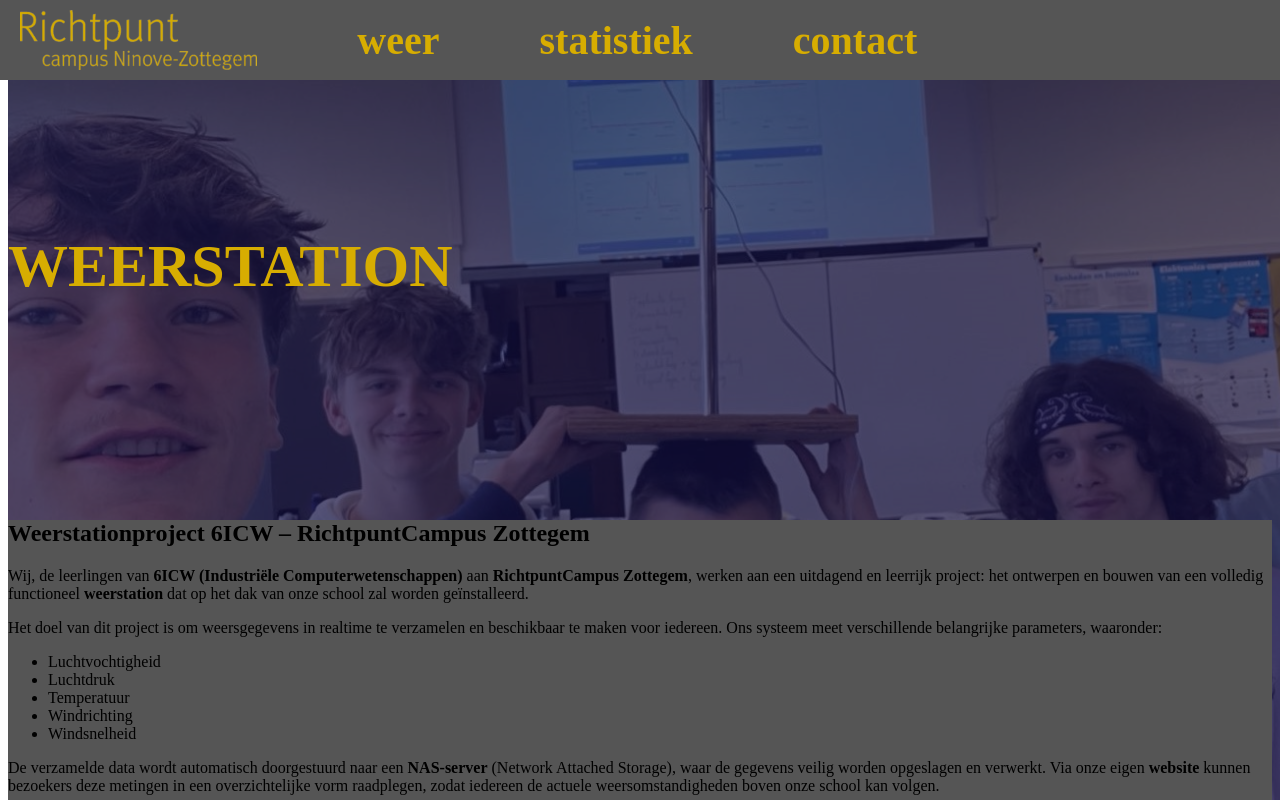
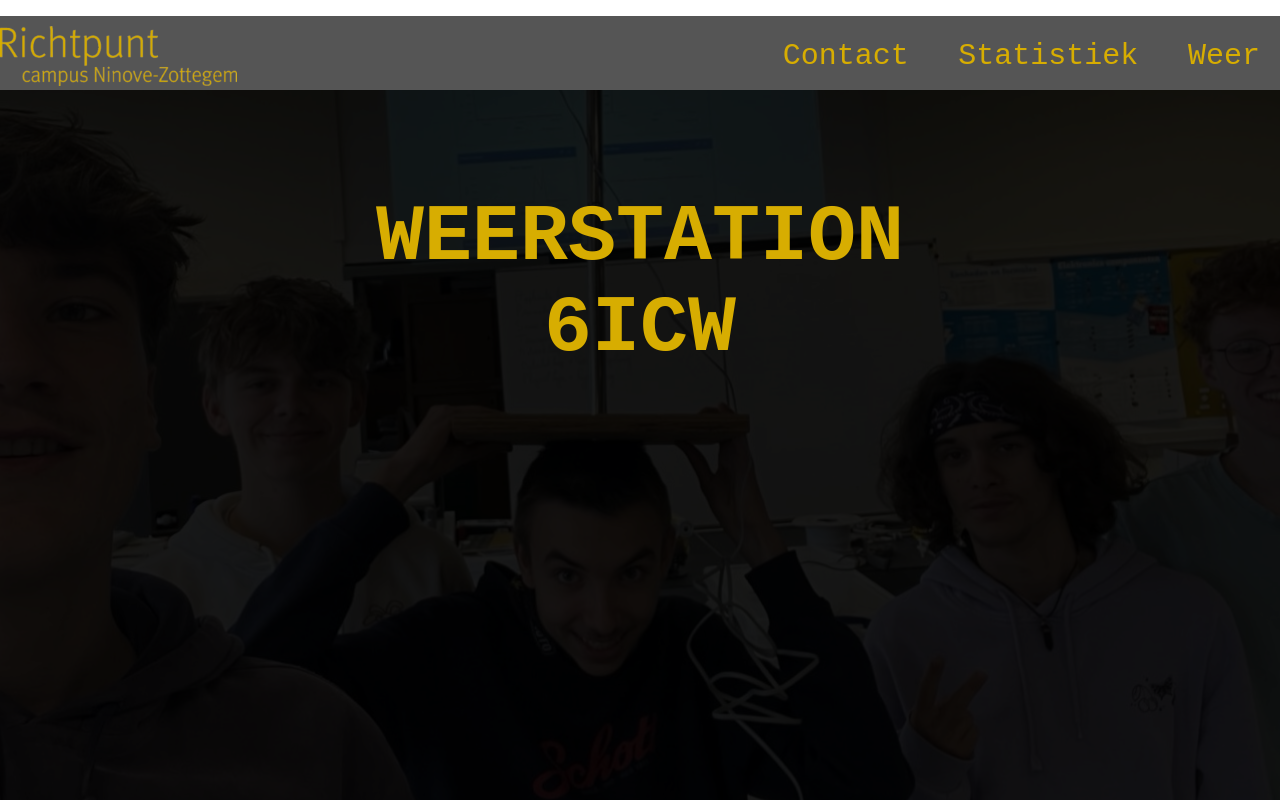
Before and after one commit to ottovb08/weerstation, a plain HTML site: page WEBSITE_WEER/html/index.html in a window 1280 px wide. Shown: the top 800 px of the page. Drawn offline with Linux system fonts and the light colour scheme.

Commit message:
homepage voorlopig af

```diff
--- a/WEBSITE_WEER/css/style.css
+++ b/WEBSITE_WEER/css/style.css
@@ -93,3 +93,10 @@
     background-color: #555555;
     top: 500px;
 }
+
+.content-area h2{
+    font-size: large;
+    margin: 0;
+    padding-top: 30px;
+    letter-spacing: 4px;
+}
--- a/WEBSITE_WEER/css/styles.css
+++ b/WEBSITE_WEER/css/styles.css
@@ -2,66 +2,120 @@
 *{
     margin: 0;
     padding: 0;
-    list-style: none;
-    text-decoration: none;
+}
+
+body{
+    font-family: 'Courier New', Courier, monospace;
+}
+
+header{
+    width: 100%;
+    height: 80px;
+    background-color: #555555;
+    position: fixed;
+}
+
+header::after{
+    content:"";
+    display: table;
+    clear: both;
+}
+
+.wrapper{
+    width: 90%;
+    margin: 0 auto;
 }
 
 
-.header {
-    width: 100vh;
+.logo{
     height: 80px;
-    background-color: #555555;
-    display: flex;
-    align-items: center;
-    padding-left: 20px;
+    width: auto;
+    line-height: 80px;
+    float: left;
 }
 
-/* Logo-container links boven */
-.logo_container {
-    top: 0;
-    left: 0;
-    padding: 10px;
+.logo img{
+    height: 60px;
+    width: auto;
+    vertical-align: middle;
 }
 
-/* Logo-afbeelding */
-.logo_container img {
-    height: 60px;
-    width: auto;
-    display: block;
+nav{
+    float: right;
+    line-height:80px;
 }
 
-.h-titel {
-    margin-left: 100px;
-}
-.h-titel a {
+nav a{
+    text-decoration: none;
+    padding: 0 20px;
     color: #d7ad01;
-    text-decoration: none;
-}
-.h-titel h2 {
-    font-size: 50px;
-    font-weight: bold;
+    font-size: 30px;
+    display: inline-block;
 }
 
-.footer{
-    background-color: #555555;
-    position: fixed;
-    bottom: 0;
-    width: 100vh;
-    text-align: center;
-    color: #d7ad01;
+nav a:hover{
+    background:#d7ad01;
+    color: #555555;
 }
 
 .banner{
-    width: 100vh;
-    height: 300px;
-    background-color: #d7ad01;
-    display: flex;
-    justify-content: center;
-    align-items: center;
+    background-image: url(/WEBSITE_WEER/assets/img/banner_index.jpg);
+    background-size:cover;
+    background-position: center center;
+    top: 90px;
+    height: 100vh;
+    position: fixed;
+    width: 100%;
 }
 
-.banner-img{
-    max-width: 100%;
-    max-height: 100%;
-    object-fit: contain;
+.banner::after{
+    content: '';
+    position: absolute;
+    top: 0;
+    left: 0;
+    display: block;
+    width: 100%;
+    height: 100%;
+    background: black;
+    opacity: .9;
+    z-index: -1;
 }
+
+.banner h2{
+    padding-top: 8%;
+    font-size: 80px;
+    text-align: center;
+    color: #d7ad01;
+    opacity: 1;
+}
+
+.content-I{
+    width: 100%;
+    height: auto;
+    position: relative;
+    background: #555555;
+    color: #d7ad01;
+    top: 800px;
+    padding-bottom: 2vh;
+}
+
+.tekst-I{
+    margin:2vh;
+}
+
+.tekst-I ul{
+    margin-left: 3vh;
+}
+
+.tekst-I h2{
+    text-align: center;
+}
+
+.footerI{
+    background: #555555;
+    color: #d7ad01;
+    text-align: center;
+    padding: 20px 0;
+    position: relative;
+    margin-top: 87vh;
+}
--- a/WEBSITE_WEER/html/index.html
+++ b/WEBSITE_WEER/html/index.html
@@ -5,68 +5,69 @@
     <meta charset="UTF-8">
     <meta name="viewport" content="width=device-width, initial-scale=1.0">
     <title>Document</title>
-    <link rel="stylesheet" href="/WEBSITE_WEER/css/style.css">
+    <link rel="stylesheet" href="/WEBSITE_WEER/css/styles.css">
 </head>
 
 <body>
-    <div class="header">
-        <div class="logo_container">
-            <a href="/WEBSITE_WEER/html/index.html"><img src="/WEBSITE_WEER/assets/img/logo.png" alt="logo"></a>
-        </div>
-        <div class="h-titel">
-            <a href="/WEBSITE_WEER/html/weer.html">
-                <h2>weer</h2>
+    <div class="container">
+        <header>
+            <div class="logo">
+                <a href="/WEBSITE_WEER/html/index.html">
+                    <img src="/WEBSITE_WEER/assets/img/logo.png" alt="logo">
                 </a>
             </div>
-        <div class="h-titel">
-            <a href="/WEBSITE_WEER/html/statistiek.html">
-                <h2>statistiek</h2>
-            </a>
-        </div>
-        <div class="h-titel">
-            <a href="/WEBSITE_WEER/html/contact.html">
-                <h2>contact</h2>
-            </a>
-        </div>
+            <nav>
+                <a href="/WEBSITE_WEER/html/contact.html">Contact</a>
+                <a href="/WEBSITE_WEER/html/statistiek.html">Statistiek</a>
+                <a href="/WEBSITE_WEER/html/weer.html">Weer</a>
+            </nav>
+        </header>
+
+        <div class="banner">
+            <h2>WEERSTATION <br> 6ICW</h2>
         </div>
 
-    <div class="banner_home">
-        <h2>WEERSTATION</h2>
-    </div>
-
-    <div class="content_home">
-        <div class="wrapper">
+        <div class="content-I">
+            <div class="tekst-I">
                 <h2>Weerstationproject 6ICW – RichtpuntCampus Zottegem</h2>
-            <p> Wij, de leerlingen van <strong>6ICW (Industriële Computerwetenschappen)</strong> aan
-                <strong>RichtpuntCampus Zottegem</strong>, werken aan een uitdagend en leerrijk project: het ontwerpen
-                en bouwen van een volledig functioneel <strong>weerstation</strong> dat op het dak van onze school zal
-                worden geïnstalleerd. </p>
+                <p> Wij, de leerlingen van <strong>6ICW (Informatica & Comunicatie Wetenschappen)</strong> aan
+                    <strong>RichtpuntCampus Zottegem</strong>, werken aan een uitdagend en leerrijk project: het
+                    ontwerpen
+                    en bouwen van een volledig functioneel <strong>weerstation</strong> dat op het dak van onze school
+                    zal
+                    worden geïnstalleerd.
+                </p>
                 <p> Het doel van dit project is om weersgegevens in realtime te verzamelen en beschikbaar te maken voor
-                iedereen. Ons systeem meet verschillende belangrijke parameters, waaronder: </p>
+                    iedereen. Ons systeem meet verschillende belangrijke parameters, waaronder: </p><br>
                 <ul>
                     <li>Luchtvochtigheid</li>
                     <li>Luchtdruk</li>
                     <li>Temperatuur</li>
                     <li>Windrichting</li>
                     <li>Windsnelheid</li>
-            </ul>
-            <p> De verzamelde data wordt automatisch doorgestuurd naar een <strong>NAS-server</strong> (Network Attached
-                Storage), waar de gegevens veilig worden opgeslagen en verwerkt. Via onze eigen <strong>website</strong>
+                </ul><br>
+                <p> De verzamelde data wordt automatisch doorgestuurd naar een <strong>NAS-server</strong> (Network
+                    Attached
+                    Storage), waar de gegevens veilig worden opgeslagen en verwerkt. Via onze eigen
+                    <strong>website</strong>
                     kunnen bezoekers deze metingen in een overzichtelijke vorm raadplegen, zodat iedereen de actuele
-                weersomstandigheden boven onze school kan volgen. </p>
+                    weersomstandigheden boven onze school kan volgen.
+                </p>
                 <p> Dit project combineert verschillende domeinen van onze opleiding: <strong>elektronica</strong>,
                     <strong>netwerken</strong>, <strong>sensorcommunicatie</strong> en <strong>webontwikkeling</strong>.
                     Door de samenwerking tussen alle leerlingen van 6ICW leren we niet alleen technische kennis toe te
-                passen, maar ook hoe we als team een praktisch en nuttig systeem kunnen realiseren. </p>
-            <p> Met trots bouwen we aan een weerstation dat niet alleen de school, maar ook onze buurt een blik op het
+                    passen, maar ook hoe we als team een praktisch en nuttig systeem kunnen realiseren.
+                </p>
+                <p> Met trots bouwen we aan een weerstation dat niet alleen de school, maar ook onze buurt een blik op
+                    het
                     actuele weer biedt — rechtstreeks vanop het dak van RichtpuntCampus Zottegem. </p>
             </div>
         </div>
+        <div class="footerI">
+            <h3>© 2025 WeerStation door 6ICW.</h3>
+        </div>
+    </div>
 
-
-    <div class="footer">
-        <h3>© 2025 WeerStation. All rights reserved.</h3>
-    </div>
 </body>
 
 </html>
```
Also changed, not shown: WEBSITE_WEER/assets/img/banner.jpg (deleted), WEBSITE_WEER/assets/img/banner_index.jpg (added). Lines whose indentation alone changed are shown as unchanged.
